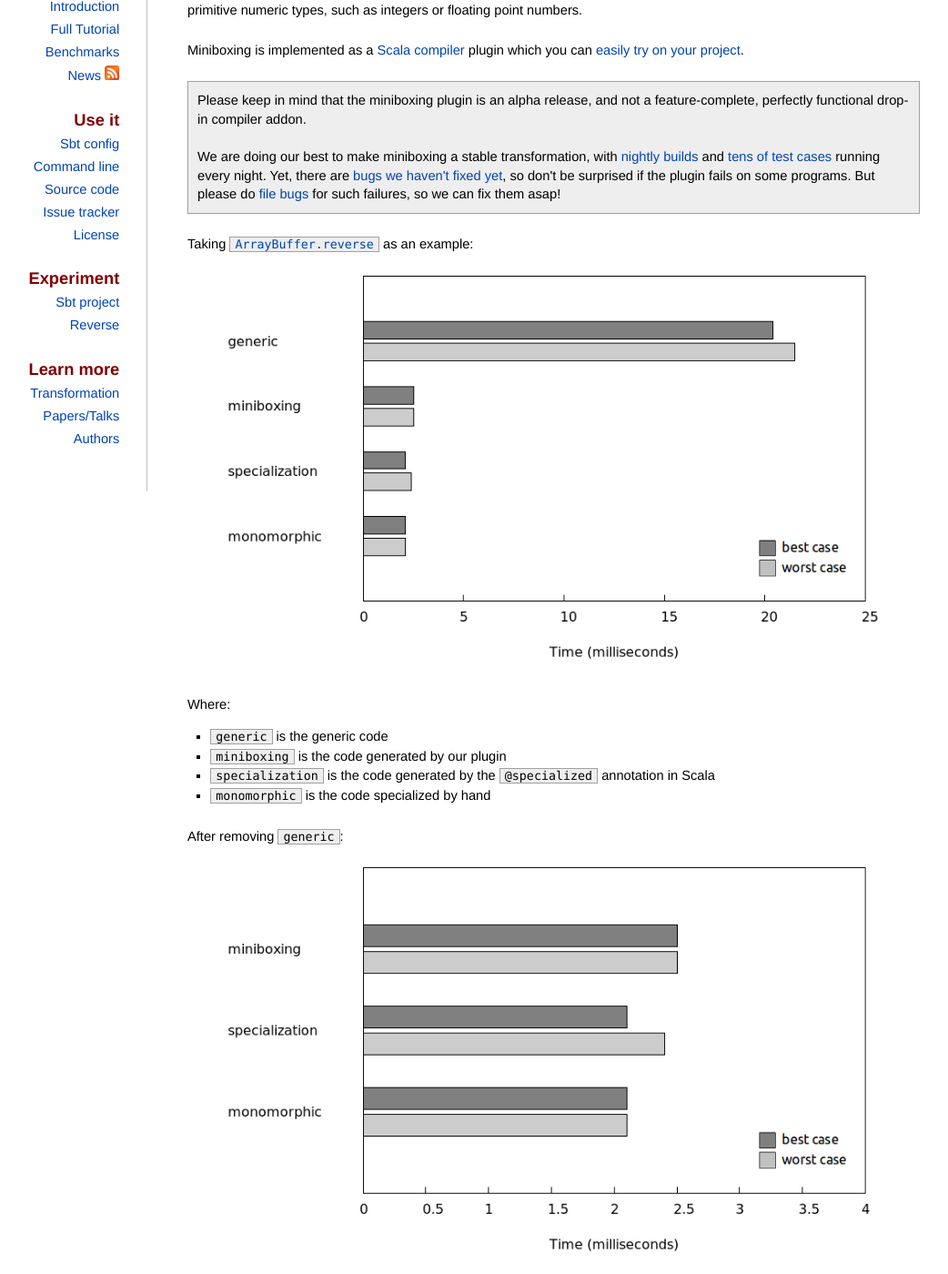
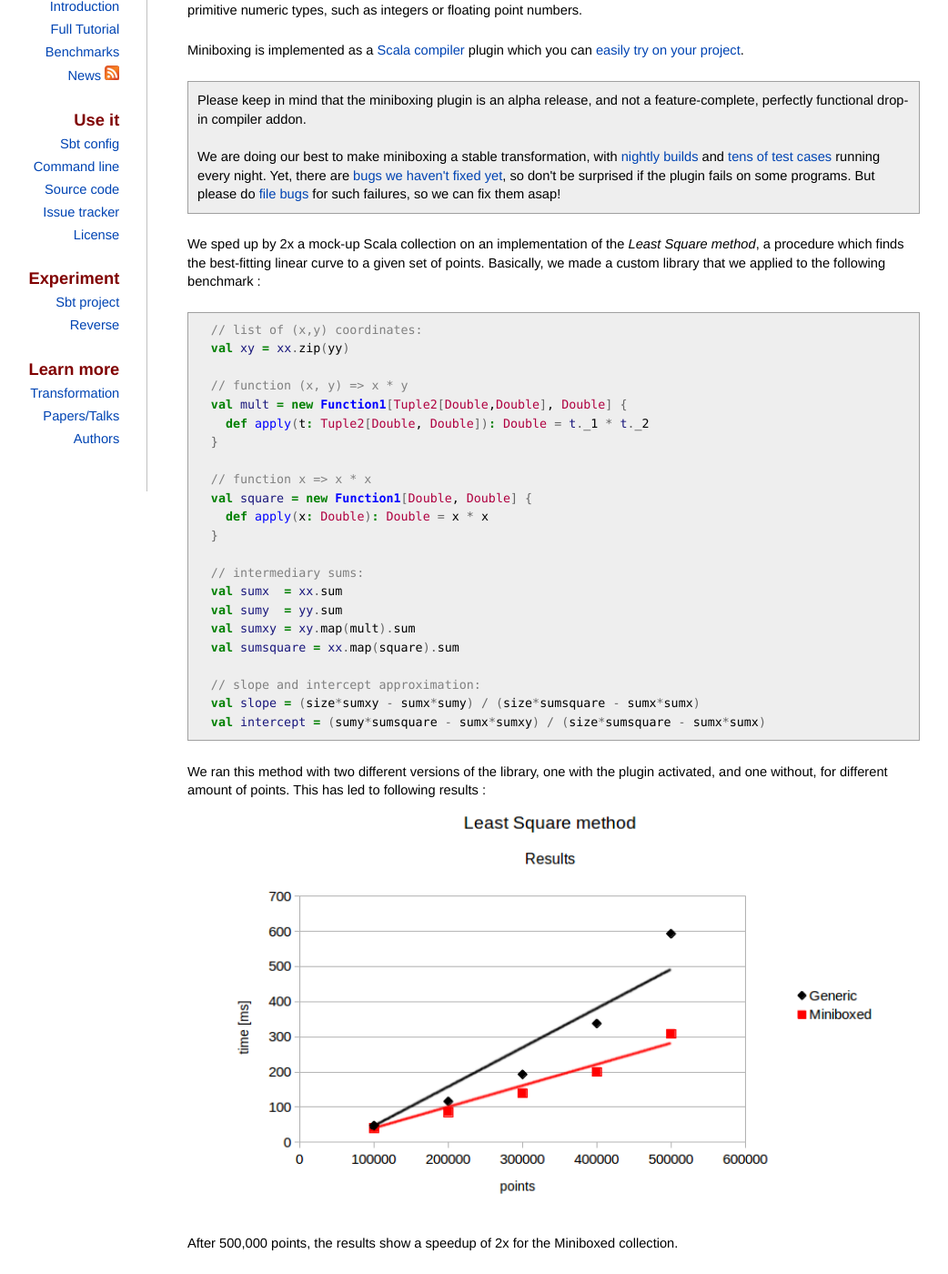
Before and after one commit to miniboxing/miniboxing.github.io, a Jekyll site: the page built from index.md, in a window 1280 px wide and 1400 px high, scrolled down 265 px. Shown: the whole window at 91% size, without its empty margins (121-1163 px from the left). Built offline with Jekyll 4.4.1, drawn with Linux system fonts in a browser that asks for light colours; some of the changed text lies outside the part shown.

Commit message:
Modifies the front page with the Least Square example.

```diff
--- a/index.md
+++ b/index.md
@@ -11,23 +11,38 @@ Miniboxing is implemented as a [Scala compiler](http://scala-lang.org) plugin wh
 
 {% include status.md %}
 
-Taking [`ArrayBuffer.reverse`](/benchmarks.html) as an example:
+We sped up by 2x a mock-up Scala collection on an implementation of the _Least Square method_, a procedure which finds the best-fitting linear curve to a given set of points. Basically, we made a custom library that we applied to the following benchmark :
 
-<center><img width="90%" src="/graphs/speed-gen.png"/></center>
+{% highlight scala %}
+  // list of (x,y) coordinates:
+  val xy = xx.zip(yy)
 
-Where:
- * `generic` is the generic code
- * `miniboxing` is the code generated by our plugin
- * `specialization` is the code generated by the `@specialized` annotation in Scala
- * `monomorphic` is the code specialized by hand
+  // function (x, y) => x * y
+  val mult = new Function1[Tuple2[Double,Double], Double] {
+    def apply(t: Tuple2[Double, Double]): Double = t._1 * t._2
+  }
 
-After removing `generic`:
+  // function x => x * x
+  val square = new Function1[Double, Double] {
+    def apply(x: Double): Double = x * x
+  }
 
-<center><img width="90%" src="/graphs/speed-spec.png"/></center>
+  // intermediary sums:
+  val sumx  = xx.sum
+  val sumy  = yy.sum
+  val sumxy = xy.map(mult).sum
+  val sumsquare = xx.map(square).sum
 
-And when comparing the total bytecode size for [spire](https://github.com/non/spire) we see a 4.5x bytecode reduction:
+  // slope and intercept approximation:
+  val slope = (size*sumxy - sumx*sumy) / (size*sumsquare - sumx*sumx)
+  val intercept = (sumy*sumsquare - sumx*sumxy) / (size*sumsquare - sumx*sumx)
+{% endhighlight %}
 
-<center><img width="90%" src="/graphs/size.png"/></center>
+We ran this method with two different versions of the library, one with the plugin activated, and one without, for different amount of points. This has led to following results :
+
+<center><img width="90%" src="/graphs/lsm.png" title="Yes, we also used the Least Square method to draw the graph"/></center>
+
+After 500,000 points, the results show a speedup of 2x for the Miniboxed collection.
 
 Using miniboxing is as easy as adding an annotation:
 {% highlight scala %}
```
Also changed, not shown: benchmarks.md (+39 -21 lines), graphs/lsm.png (added).
